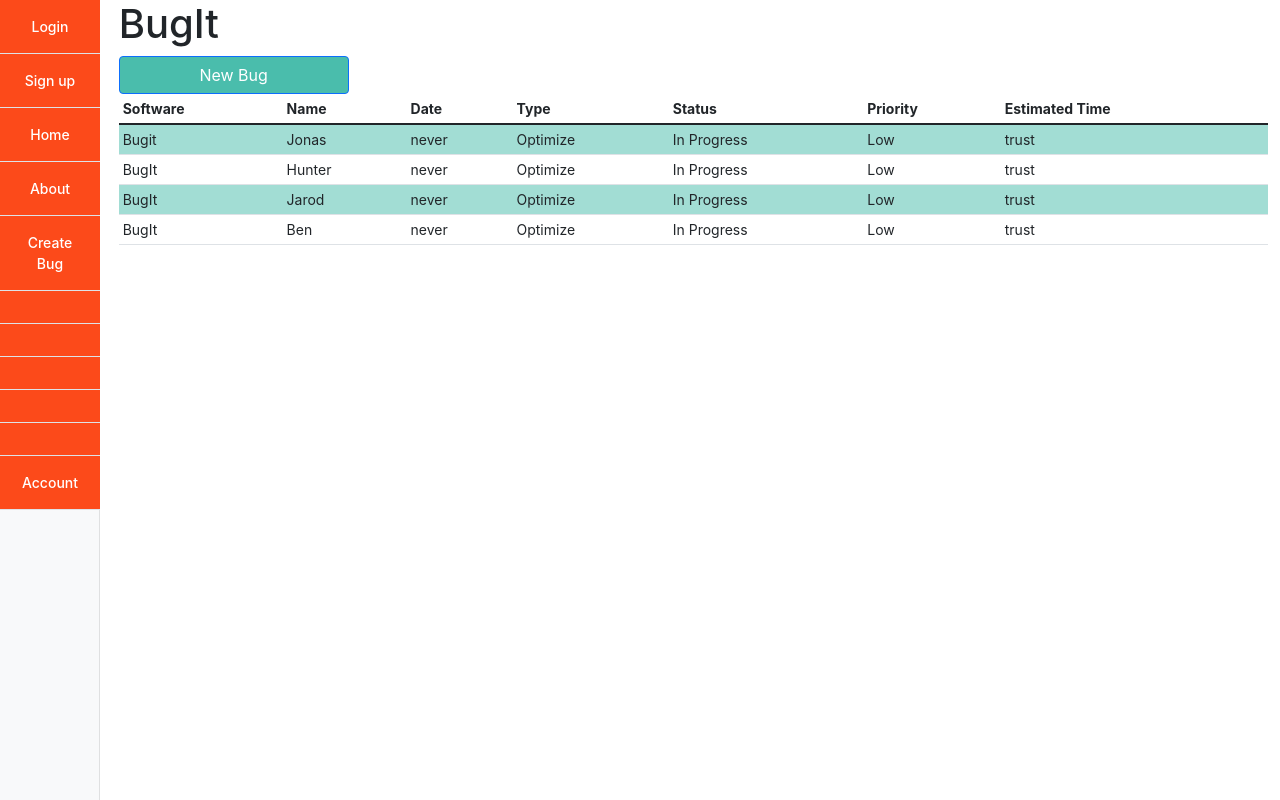
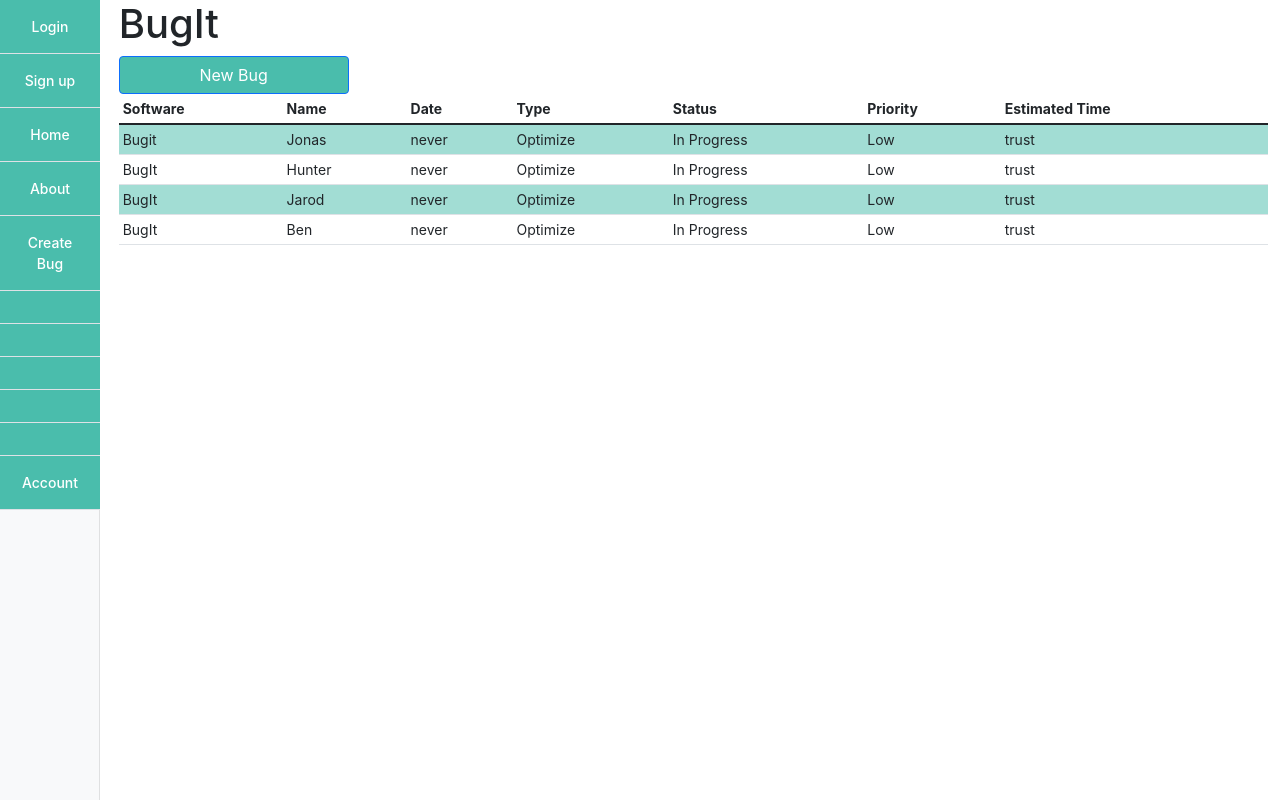
Before and after one commit to Huntercor3/Bugit, a React (Create React App) app in the folder reactclient/: page / in a window 1280 px wide. Built offline with nearby package versions, Linux system fonts and the light colour scheme.

Commit message:
changed color back

```diff
--- a/reactclient/src/components/CSS/sidebar.css
+++ b/reactclient/src/components/CSS/sidebar.css
@@ -38,7 +38,7 @@ main {
 
 .nav-flush .nav-link {
   border-radius: 0px;
-  background-color: #fc4a1a !important;
+  background-color: #4abdac !important;
   color: #ffffff;
 }
 
@@ -54,7 +54,7 @@ main {
 .btn-toggle:hover,
 .btn-toggle:focus {
   color: rgba(0, 0, 0, 0.85);
-  background-color: #d2f4ea;
+  background-color: #4abdac;
 }
 
 .btn-toggle::before {
@@ -81,7 +81,7 @@ main {
 }
 .btn-toggle-nav a:hover,
 .btn-toggle-nav a:focus {
-  background-color: #d2f4ea;
+  background-color: #4abdac;
 }
 
 .scrollarea {
```
